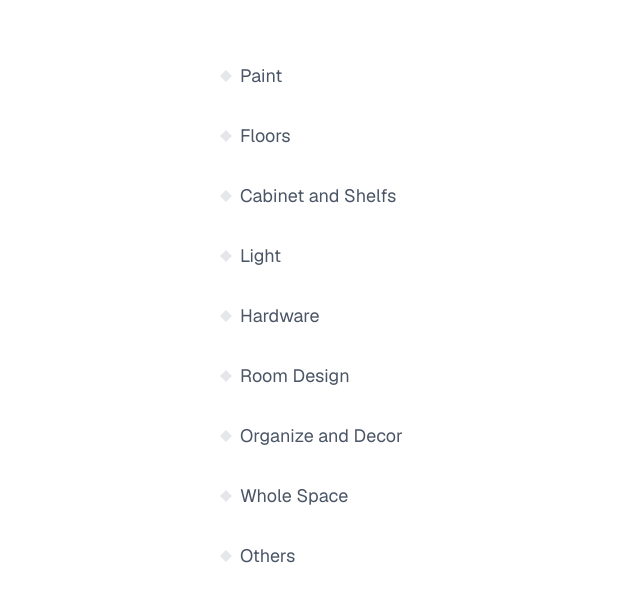
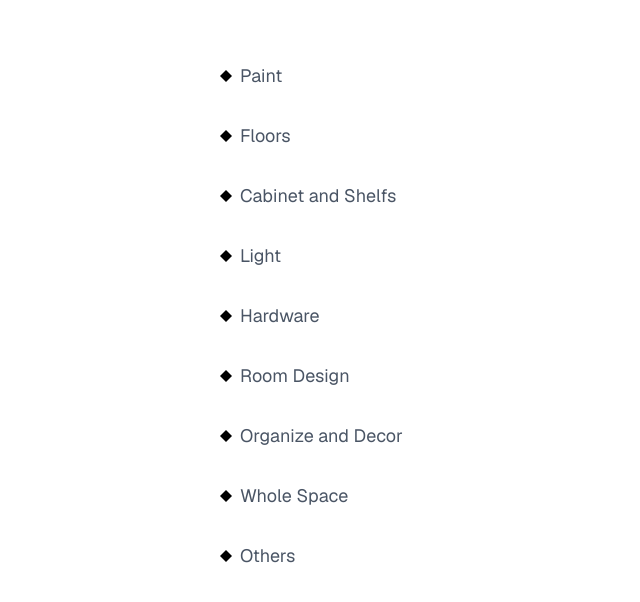
Before and after one commit to zhanz565/KunStruction, a Next.js app: page /design in a window 1280 px wide. Shown: the part 230-832 px from the top of the page, without its empty margins (196-836 px from the left). Built offline with nearby package versions, Linux system fonts and the light colour scheme.

Commit message:
solidate the buttons

```diff
--- a/src/app/design/page.tsx
+++ b/src/app/design/page.tsx
@@ -183,7 +183,8 @@ export default function DesignWizard() {
                   >
                     <div className="flex items-center gap-3">
                       <div className="w-4 h-4 flex items-center justify-center">
-                        <svg viewBox="0 0 100 100" className={`w-3 h-3 transition-colors duration-300 ${formData.details.includes(item.title) ? 'fill-black' : 'fill-gray-200 group-hover:fill-gray-400'}`}>
+                        {/* The dynamic fill color is replaced with a permanent 'fill-black' */}
+                        <svg viewBox="0 0 100 100" className="w-3 h-3 fill-black transition-colors duration-300">
                           <polygon points="50,0 100,50 50,100 0,50" />
                         </svg>
                       </div>
--- a/src/components/OptionSelect.tsx
+++ b/src/components/OptionSelect.tsx
@@ -16,9 +16,8 @@ export default function OptionSelect({ label, isSelected, onClick }: OptionSelec
       <div className="w-3 h-3 flex items-center justify-center">
         <svg
           viewBox="0 0 100 100"
-          className={`w-full h-full transition-colors duration-300 ${
-            isSelected ? 'fill-black' : 'fill-gray-200 group-hover:fill-gray-400'
-          }`}
+          // Removed the conditional logic, forcing 'fill-black'
+          className="w-full h-full fill-black transition-colors duration-300"
         >
           <polygon points="50,0 100,50 50,100 0,50" />
         </svg>
```
